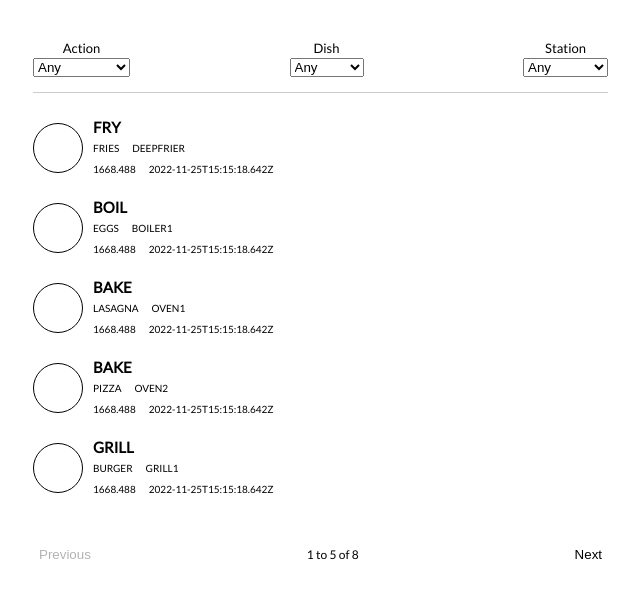
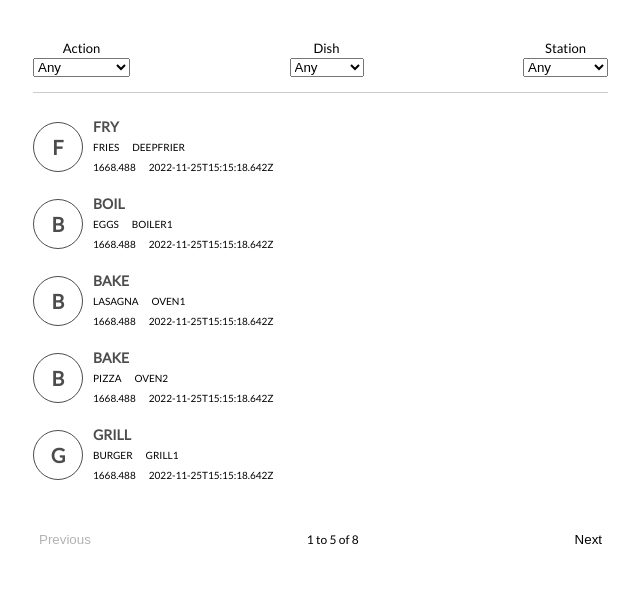
Before and after one commit to sonuram553/drishti-test, a React (Create React App) app: page / in a window 1280 px wide. Shown: the top 598 px of the page, without its empty margins (632-1272 px from the left). Built offline with nearby package versions, Linux system fonts and the light colour scheme.

Commit message:
Add letter in the thumbnail

```diff
--- a/src/components/ActionCard.jsx
+++ b/src/components/ActionCard.jsx
@@ -1,7 +1,7 @@
 const ActionCard = ({ action }) => {
   return (
     <article className="action-card">
-      <div className="action-card__thumbnail"></div>
+      <div className="action-card__thumbnail">{action.action[0]}</div>
       <h2>{action.action.toUpperCase()}</h2>
       <div className="action-card__dish">
         <p>{action.dish.toUpperCase()}</p> <p>{action.station.toUpperCase()}</p>
--- a/src/style/_action-card.scss
+++ b/src/style/_action-card.scss
@@ -6,11 +6,23 @@
   grid-template-rows: repeat(3, 1fr);
 
   &__thumbnail {
-    width: 5em;
-    height: 5em;
+    width: 5rem;
+    height: 5rem;
     border-radius: 50%;
     border: 1px solid;
     grid-row: 1 / -1;
+    text-transform: uppercase;
+    display: flex;
+    justify-content: center;
+    align-items: center;
+    font-size: 2rem;
+    font-weight: bold;
+    color: rgba($color: #000000, $alpha: 0.7);
+  }
+
+  h2 {
+    font-size: 1.4rem;
+    color: rgba($color: #000000, $alpha: 0.7);
   }
 
   &__dish,
```
